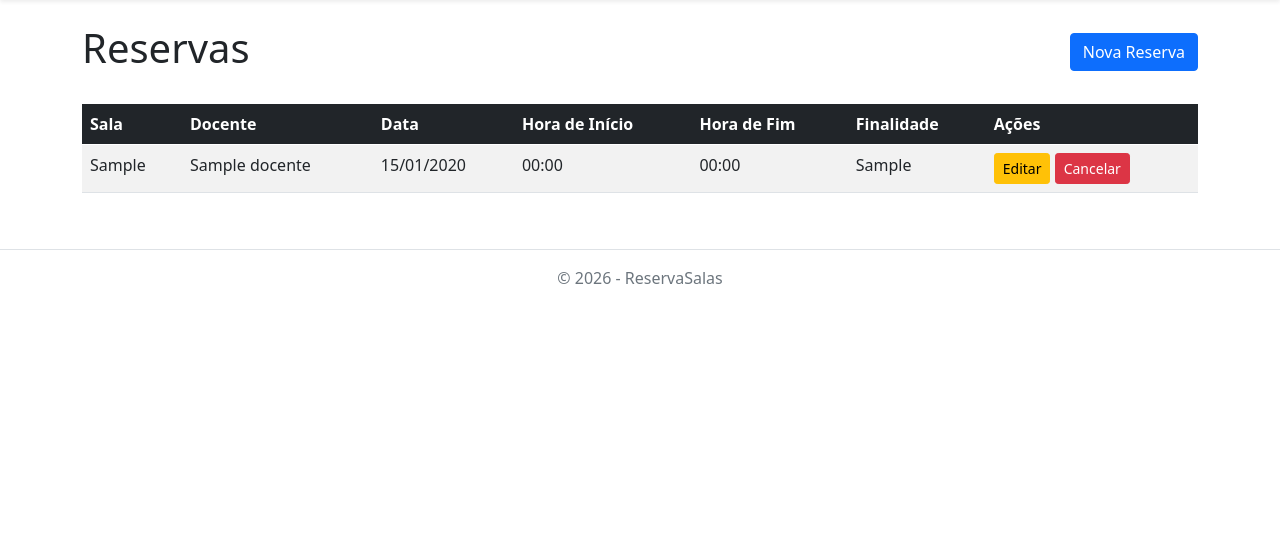
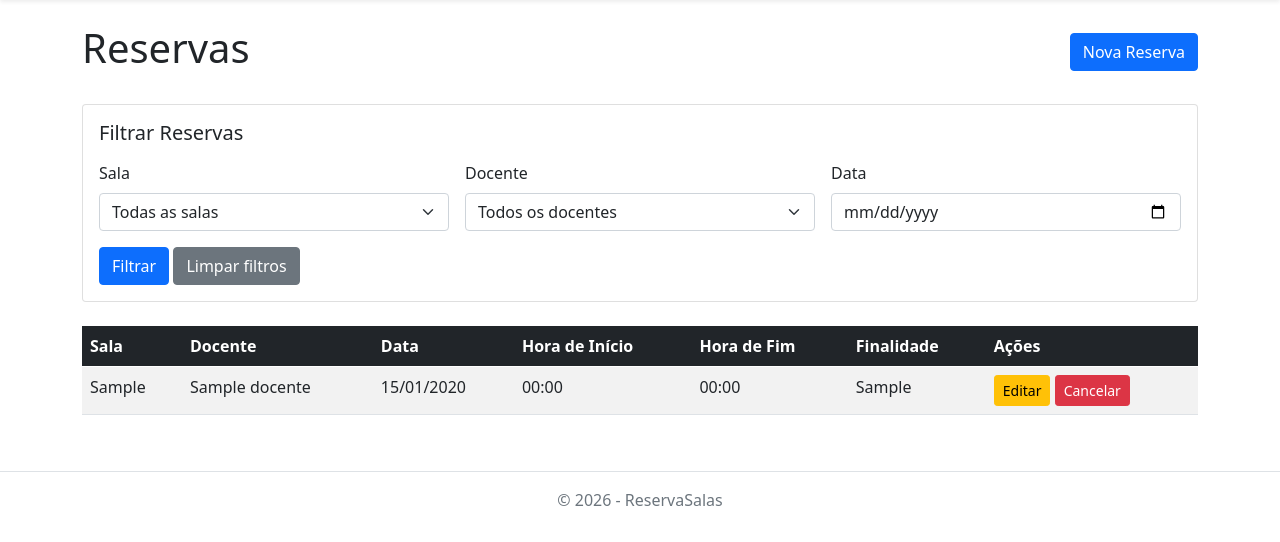
Before and after one commit to 5770-DMTF/ECL-3API-10792-G3, an ASP.NET Core app: page /Reservas in a window 1280 px wide. Shown: the part 56-598 px from the top of the page. Run offline with ASP.NET Core 8, Linux system fonts and the light colour scheme; empty tables hold one stand-in row (values such as "Sample post"); style sheets or scripts are compiled from the project's sources; database files in the repository are not loaded.

Commit message:
Add filters and safeguards to reservation management

```diff
--- a/src/ReservaSalas/Controllers/ReservaController.cs
+++ b/src/ReservaSalas/Controllers/ReservaController.cs
@@ -15,12 +15,56 @@ namespace ReservaSalas.Controllers
             _context = context;
         }
 
-        public async Task<IActionResult> Index()
+        public async Task<IActionResult> Index(
+            int? salaId,
+            int? docenteId,
+            DateOnly? data)
         {
-            var reservas = await _context.Reservas
+            var query = _context.Reservas
                 .Include(r => r.Sala)
                 .Include(r => r.Docente)
+                .AsQueryable();
+
+            // Filtrar por sala
+            if (salaId.HasValue)
+            {
+                query = query.Where(r => r.SalaId == salaId.Value);
+            }
+
+            // Filtrar por docente
+            if (docenteId.HasValue)
+            {
+                query = query.Where(r => r.DocenteId == docenteId.Value);
+            }
+
+            // Filtrar por data
+            if (data.HasValue)
+            {
+                query = query.Where(r => r.Data == data.Value);
+            }
+
+            // Ordenar por data e hora de início
+            var reservas = await query
+                .OrderBy(r => r.Data)
+                .ThenBy(r => r.HoraInicio)
                 .ToListAsync();
+
+            // Carregar opções dos filtros
+            ViewBag.Salas = new SelectList(
+                await _context.Salas.OrderBy(s => s.Codigo).ToListAsync(),
+                "Id",
+                "Codigo",
+                salaId
+            );
+
+            ViewBag.Docentes = new SelectList(
+                await _context.Docentes.OrderBy(d => d.Nome).ToListAsync(),
+                "Id",
+                "Nome",
+                docenteId
+            );
+
+            ViewBag.DataFiltro = data?.ToString("yyyy-MM-dd") ?? "";
 
             return View(reservas);
         }
--- a/src/ReservaSalas/Views/Reservas/Index.cshtml
+++ b/src/ReservaSalas/Views/Reservas/Index.cshtml
@@ -13,6 +13,49 @@
     </a>
 </div>
 
+<form asp-action="Index" method="get" class="card card-body mb-4">
+    <h5 class="mb-3">Filtrar Reservas</h5>
+
+    <div class="row g-3">
+
+        <div class="col-md-4">
+            <label class="form-label">Sala</label>
+            <select name="salaId"
+                    asp-items="ViewBag.Salas"
+                    class="form-select">
+                <option value="">Todas as salas</option>
+            </select>
+        </div>
+
+        <div class="col-md-4">
+            <label class="form-label">Docente</label>
+            <select name="docenteId"
+                    asp-items="ViewBag.Docentes"
+                    class="form-select">
+                <option value="">Todos os docentes</option>
+            </select>
+        </div>
+
+        <div class="col-md-4">
+            <label class="form-label">Data</label>
+            <input type="date"
+                   name="data"
+                   value="@ViewBag.DataFiltro"
+                   class="form-control" />
+        </div>
+
+    </div>
+
+    <div class="mt-3">
+        <button type="submit" class="btn btn-primary">
+            Filtrar
+        </button>
+
+        <a asp-action="Index" class="btn btn-secondary">
+            Limpar filtros
+        </a>
+    </div>
+</form>
 <table class="table table-striped table-hover">
     <thead class="table-dark">
         <tr>
```
Also changed, not shown: src/ReservaSalas/Controllers/DocentesController.cs (+14 -3 lines), src/ReservaSalas/Controllers/SalasController.cs (+15 -3 lines), src/ReservaSalas/Views/Docentes/Index.cshtml (+7 -0 lines), src/ReservaSalas/Views/Salas/Index.cshtml (+7 -0 lines), src/ReservaSalas/reservas.db (deleted).
